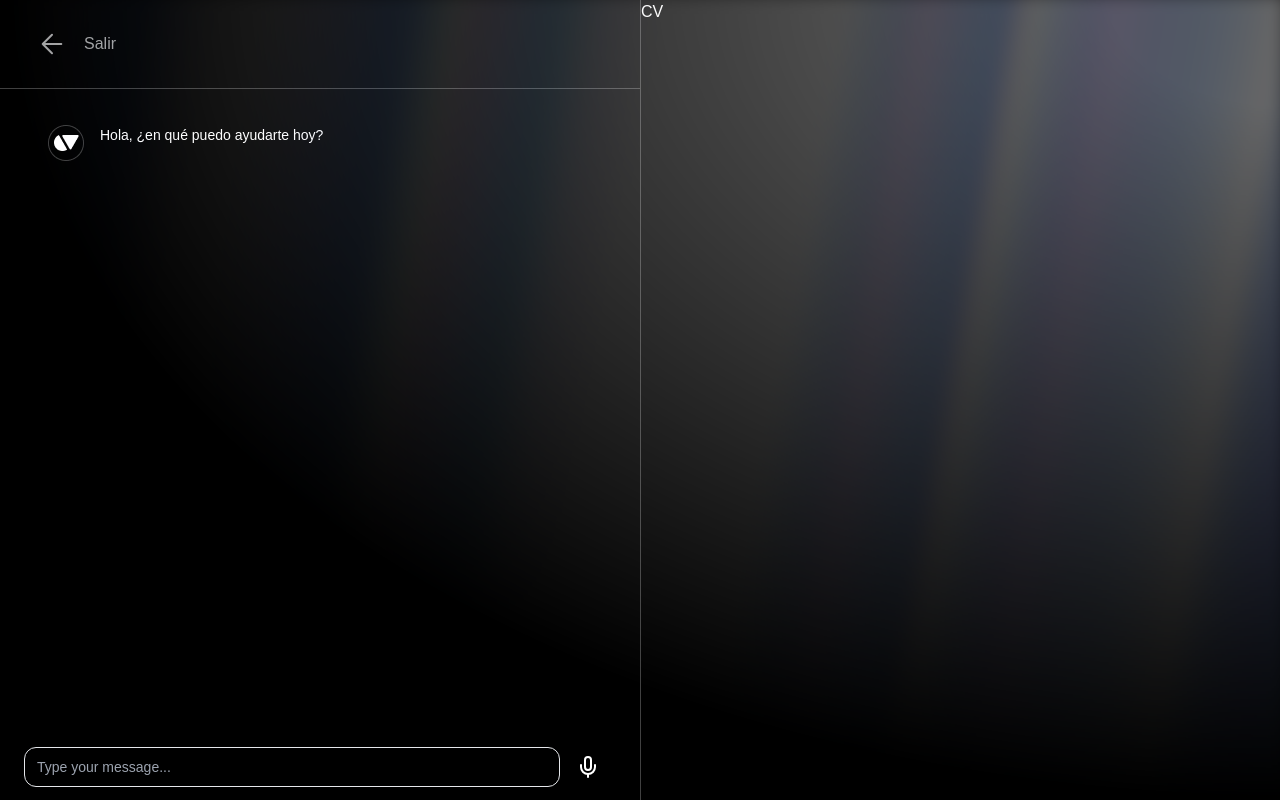
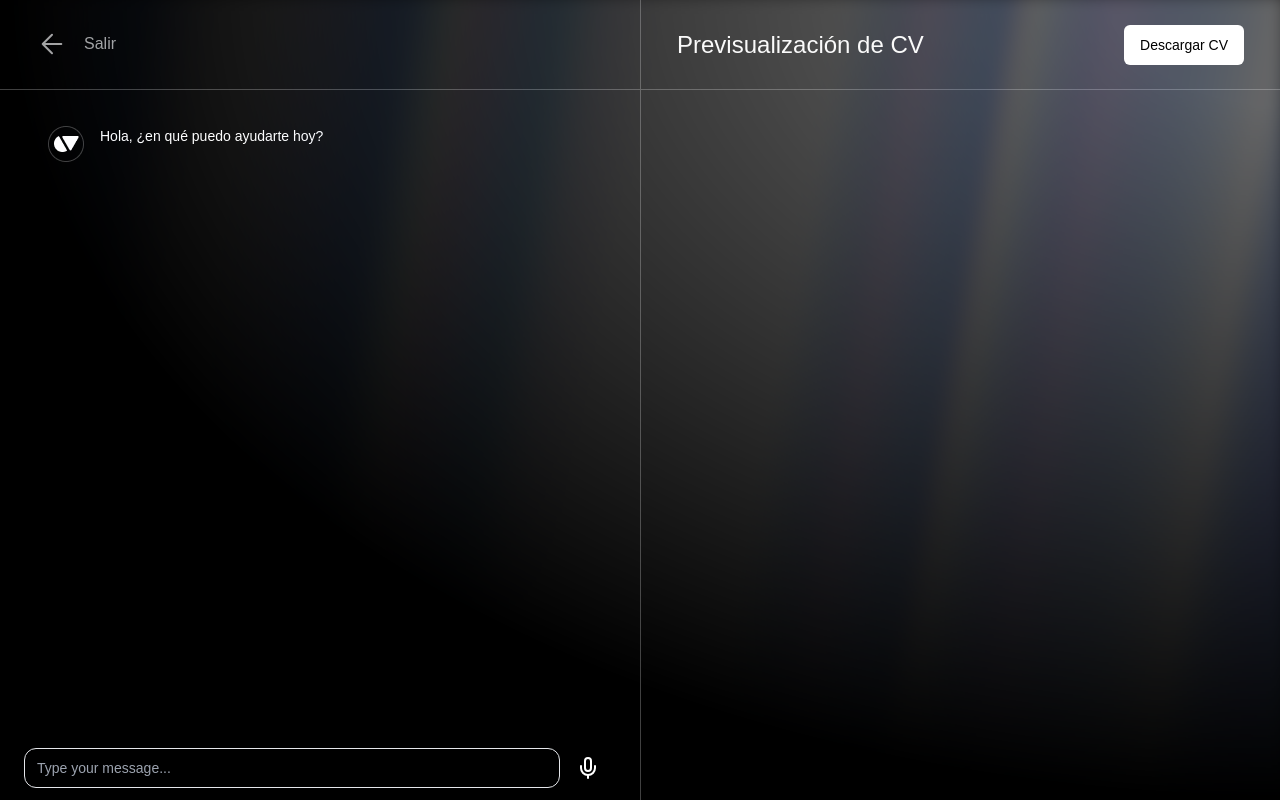
Before and after one commit to odracirdev/cv-maker, a React (Vite) app in the folder frontend/: page /chat in a window 1280 px wide. Built offline with nearby package versions, Linux system fonts and the light colour scheme.

Commit message:
feat: init cv preview view

```diff
--- a/frontend/src/pages/Chat/index.tsx
+++ b/frontend/src/pages/Chat/index.tsx
@@ -3,6 +3,7 @@
 import { useEffect, useRef } from 'react'
 import { Link } from 'react-router-dom'
 import { AuroraBackground } from '@/components/ui/aurora-background'
+import { Button } from '@/components/ui/button'
 import ChatBox from '../../components/ChatBox'
 import ChatBubble from '../../components/ChatBubble'
 import useChat from '../../contexts/chat'
@@ -36,7 +37,7 @@ export default function Chat() {
       <div className="h-screen w-screen overflow-hidden grid grid-cols-2 divide-x divide-neutral-700">
         <section>
           <div>
-            <section className="py-7 px-9 border-b border-neutral-700">
+            <section className="py-7 px-9 border-b border-neutral-700 h-[90px]">
               <Link
                 to="/"
                 className="text-neutral-400 flex items-center gap-4 hover:text-white transition-colors"
@@ -75,7 +76,14 @@ export default function Chat() {
         </section>
 
         <section>
-          <p>CV</p>
+          <section className="py-7 px-9 border-b border-neutral-700 h-[90px] flex justify-between items-center">
+            <p className="text-[1.5rem] relative z-10">
+              Previsualización de CV
+            </p>
+            <Button className="bg-white text-black py-2 px-4 rounded-[0.375rem] font-medium inline-block relative z-10">
+              Descargar CV
+            </Button>
+          </section>
         </section>
       </div>
     </>
```
